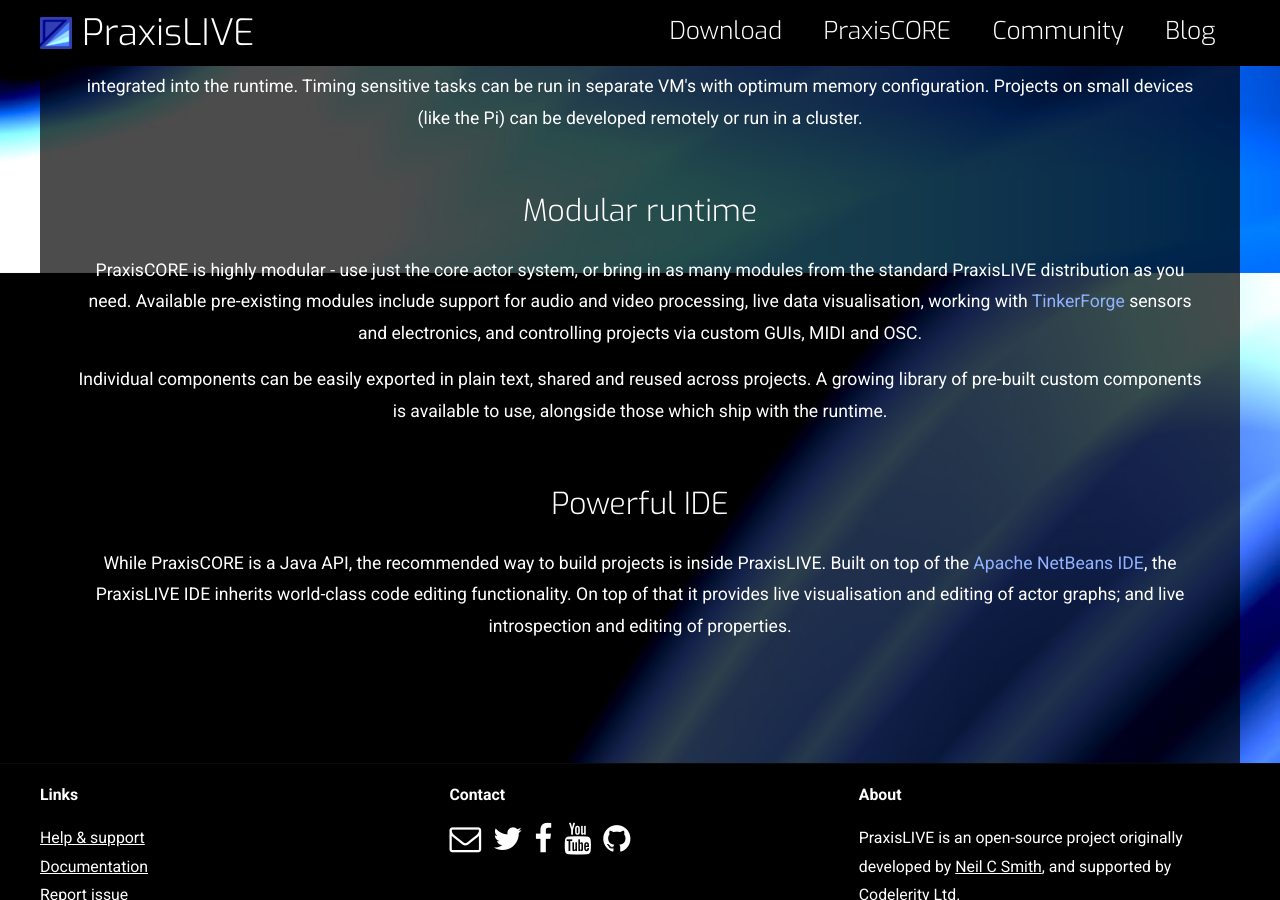
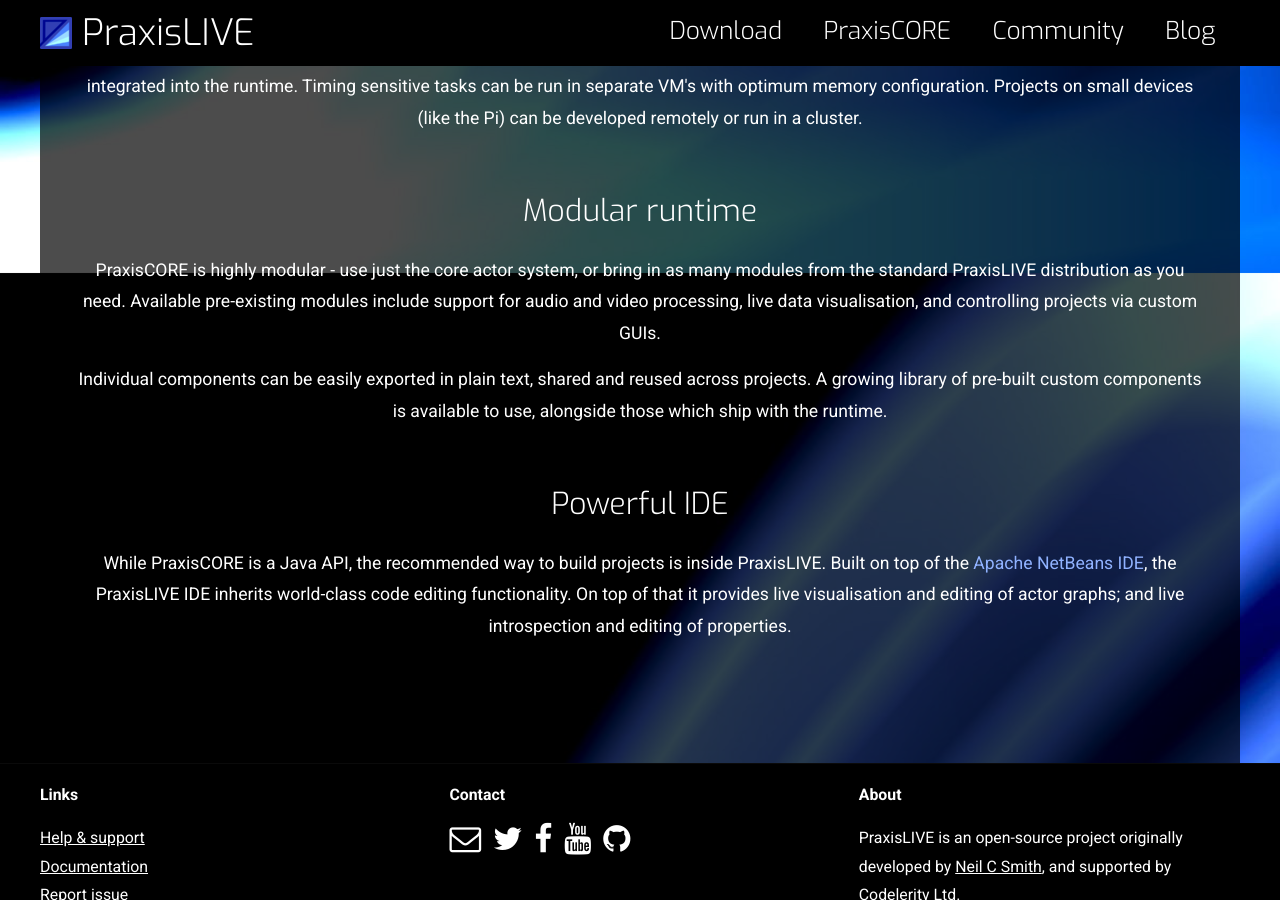
Before and after one commit to praxis-live/website, a Jekyll site: the page built from core.html, in a window 1280 px wide and 900 px high, scrolled down 1007 px. Built offline with Jekyll 4.4.1, drawn with Linux system fonts in a browser that asks for light colours; nearby versions of some CDN libraries; comment, search, counter and statistics services are not loaded; a style sheet for code colours, icons or effects is not loaded.

Commit message:
Remove references to removed root types on CORE page.

```diff
--- a/core.html
+++ b/core.html
@@ -51,9 +51,7 @@
     <p>PraxisCORE is highly modular - use just the core actor system, or
       bring in as many modules from the standard PraxisLIVE distribution as you need.
       Available pre-existing modules include support for audio and video processing,
-      live data visualisation, working with
-      <a href="https://www.tinkerforge.com" target="_blank">TinkerForge</a> sensors
-      and electronics, and controlling projects via custom GUIs, MIDI and OSC.
+      live data visualisation, and controlling projects via custom GUIs.
     </p>
     <p>Individual components can be easily exported in plain text, shared and
       reused across projects. A growing library of pre-built custom components is
```
